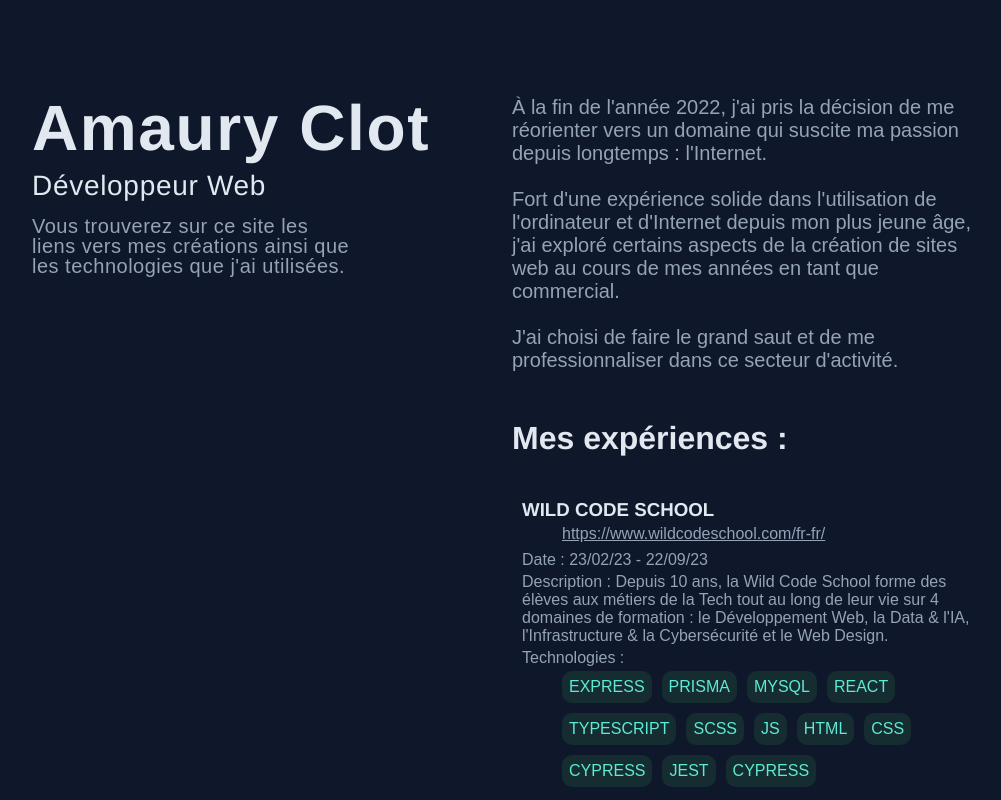
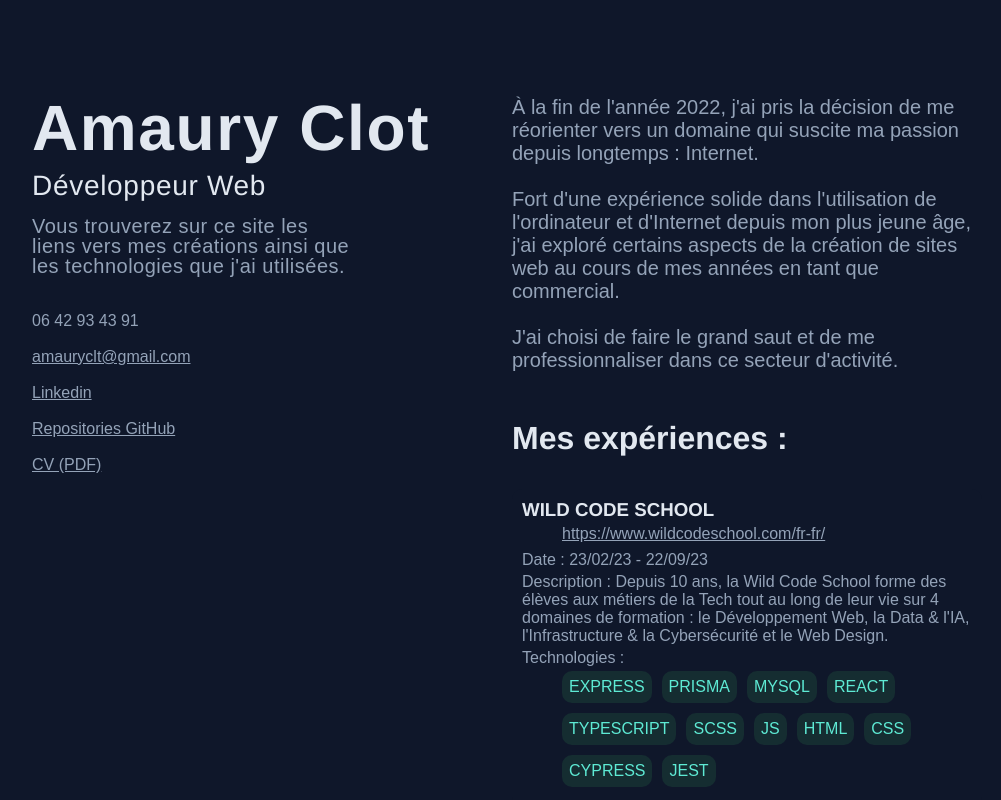
Before and after one commit to AmauryClt/portfolio-amaury, a React (Vite) app: page / in a window 1280 px wide. Shown: the top 800 px of the page, without its empty margins (128-1129 px from the left). Built offline with nearby package versions, Linux system fonts and the light colour scheme.

Commit message:
commit pour deploy v1.2  rajout lien dans le Header

```diff
--- a/src/components/data.js
+++ b/src/components/data.js
@@ -3,7 +3,7 @@
 export const experienceData = [
     {
         name: "WILD CODE SCHOOL",
-        technologie: ["EXPRESS", "PRISMA", "MYSQL", "REACT", "TYPESCRIPT", "SCSS", "JS", "HTML", "CSS", "CYPRESS", "JEST", "CYPRESS"],
+        technologie: ["EXPRESS", "PRISMA", "MYSQL", "REACT", "TYPESCRIPT", "SCSS", "JS", "HTML", "CSS", "CYPRESS", "JEST"],
         lien: ["https://www.wildcodeschool.com/fr-fr/"],
         description: "Depuis 10 ans, la Wild Code School forme des élèves aux métiers de la Tech tout au long de leur vie sur 4 domaines de formation : le Développement Web, la Data & l'IA, l'Infrastructure & la Cybersécurité et le Web Design.",
         date: "23/02/23 - 22/09/23",
--- a/src/pages/Home.jsx
+++ b/src/pages/Home.jsx
@@ -8,7 +8,7 @@ export default function Home() {
       <div className={styles.divHome}>
       <p className={styles.paragrapheHomeScss}>
         À la fin de l&apos;année 2022, j&apos;ai pris la décision de me réorienter
-        vers un domaine qui suscite ma passion depuis longtemps : l&apos;Internet.
+        vers un domaine qui suscite ma passion depuis longtemps : Internet.
         <br></br><br></br>
         Fort d&apos;une expérience solide dans l&apos;utilisation de l&apos;ordinateur et d&apos;Internet depuis mon plus jeune âge,
         j&apos;ai exploré certains aspects de la création de sites web au cours de mes années en tant que commercial.
--- a/src/structure/Header.jsx
+++ b/src/structure/Header.jsx
@@ -9,6 +9,18 @@ export default function Header() {
       <p className={styles.paragrapheHeader}>
       Vous trouverez sur ce site les liens vers mes créations ainsi que les technologies que j&apos;ai utilisées.
       </p>
+      <br></br><br></br>
+      <div className={styles.linksContainer}>
+          <p>06 42 93 43 91</p>
+          <br></br>
+          <a href="mailto:amauryclt@gmail.com">amauryclt@gmail.com</a>
+          <br></br><br></br>
+          <a href="https://www.linkedin.com/in/amaury-clot-483030251/" target="_blank" rel="noopener noreferrer">Linkedin</a>
+          <br></br><br></br>
+          <a href="https://github.com/AmauryClt" target="_blank" rel="noopener noreferrer">Repositories GitHub</a>
+          <br></br><br></br>
+          <a href="https://drive.google.com/file/d/1fbF1G56ip2JuqyLNibqwNiSe6piCTBAh/view?usp=sharing" target="_blank" rel="noopener noreferrer">CV (PDF)</a>
+        </div>
       </div>
     </header>
   );
```
Also changed, not shown: 2 other files (tests, documents, lock files or other folders).
